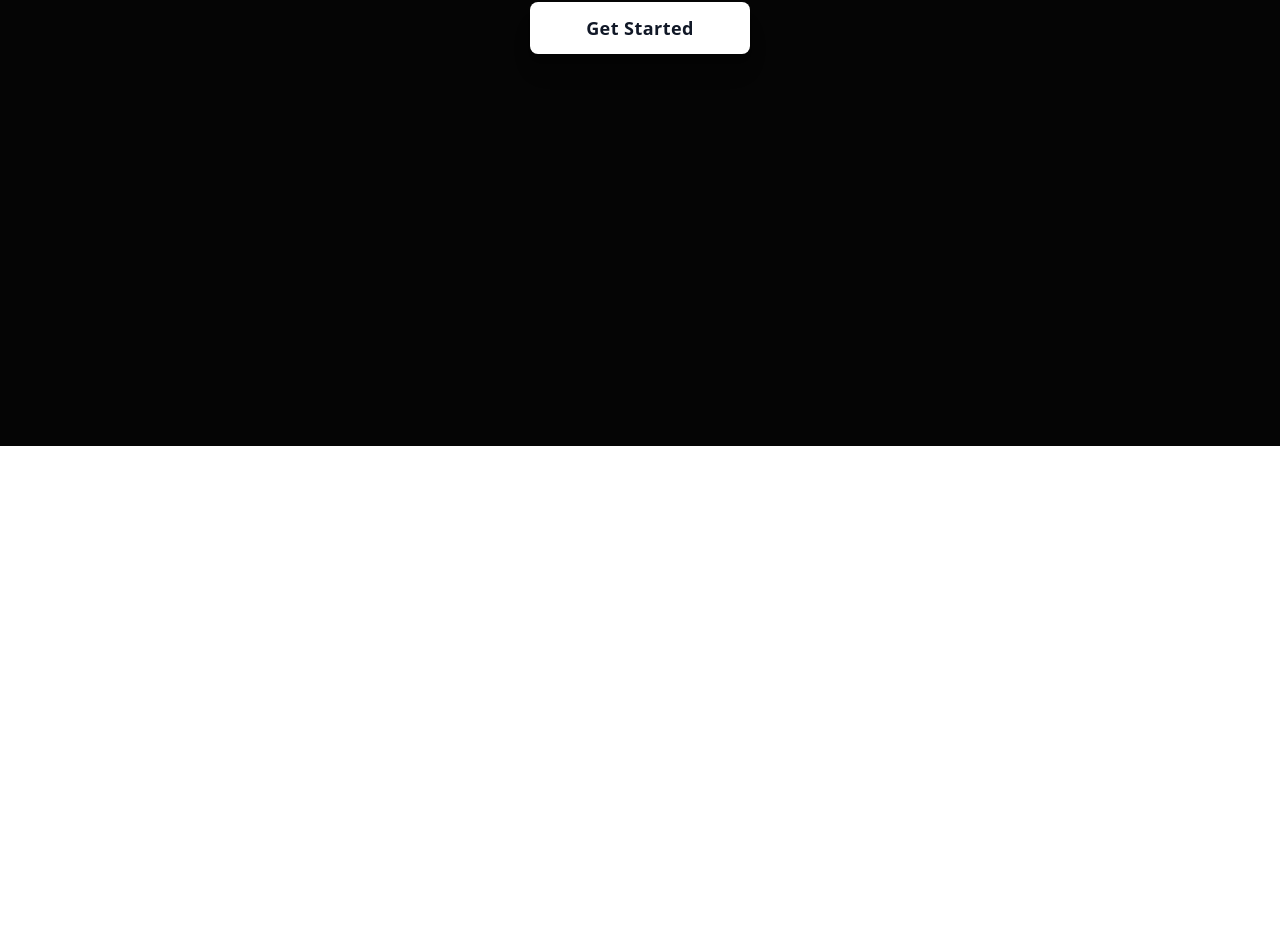
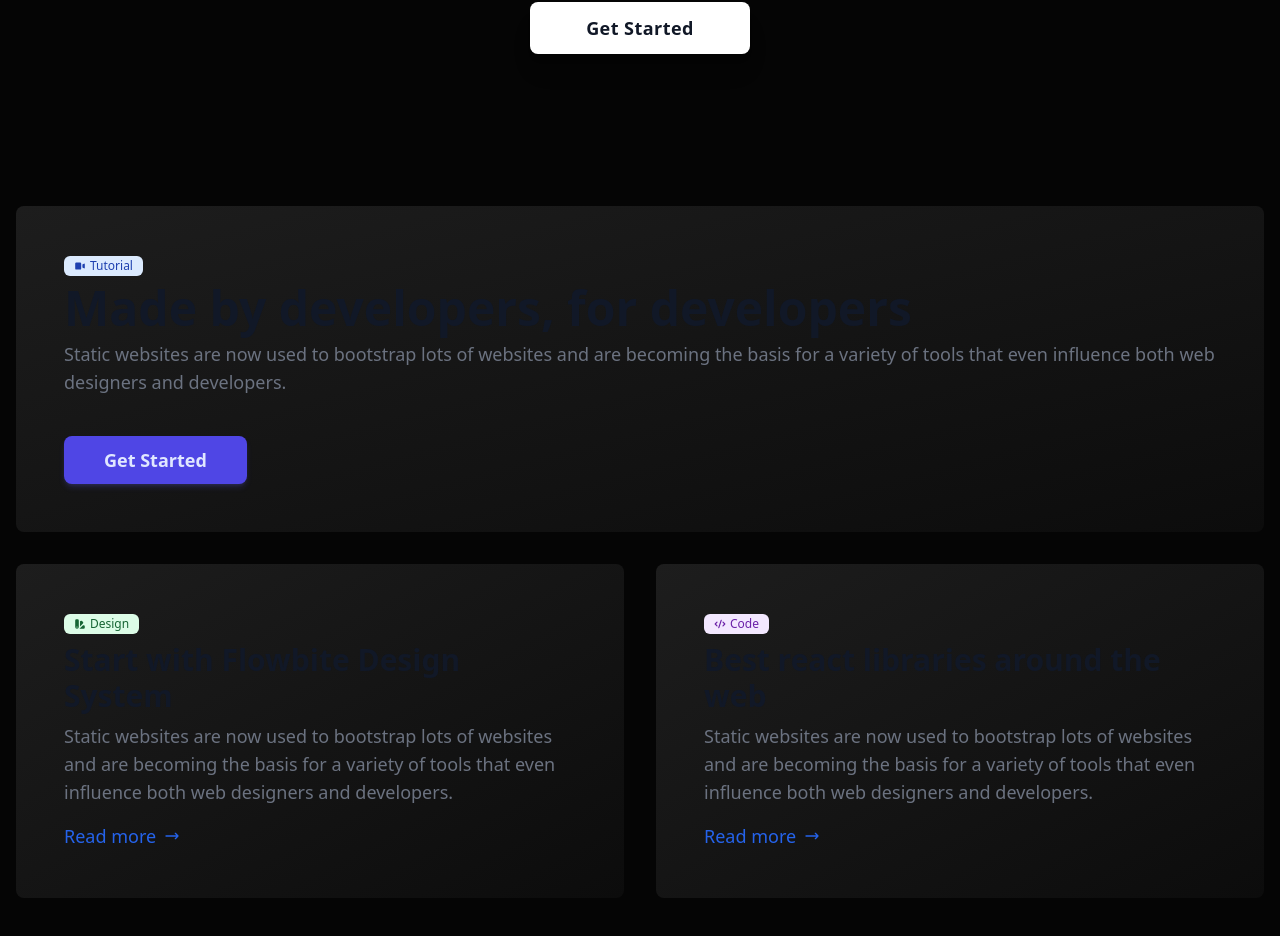
Before and after one commit to ramezj/HeyFeedback, a Next.js app: page / in a window 1280 px wide. Shown: the part 354-1290 px from the top of the page. Before the commit the page ends 800 px from the top, so only its background shows below. Built offline with nearby package versions, Linux system fonts and the light colour scheme; no server answers.

Commit message:
🎉 New Features Component

```diff
--- /dev/null
+++ b/src/Components/Features.js
@@ -0,0 +1,57 @@
+import React from 'react'
+import Button from '../Components/Button';
+import Badge from '../Components/Badge';
+
+const Features = () => {
+  return (
+    <section class="">
+    <div class="py-8 px-4 mx-auto max-w-screen-xl lg:py-16">
+        <div class="bg-gradient-to-br from-[#1d1d1d] to-[#0c0c0c] dark:bg-gray-800 border-none rounded-lg p-8 md:p-12 mb-8">
+            <a href="#" class="bg-blue-100 text-blue-800 text-xs font-medium inline-flex items-center px-2.5 py-0.5 rounded-md dark:bg-gray-700 dark:text-blue-400 mb-2">
+                <svg class="w-3 h-3 mr-1" fill="currentColor" viewBox="0 0 20 20" xmlns="http://www.w3.org/2000/svg" aria-hidden="true">
+                    <path d="M2 6a2 2 0 012-2h6a2 2 0 012 2v8a2 2 0 01-2 2H4a2 2 0 01-2-2V6zM14.553 7.106A1 1 0 0014 8v4a1 1 0 00.553.894l2 1A1 1 0 0018 13V7a1 1 0 00-1.447-.894l-2 1z"></path>
+                </svg>
+                Tutorial
+            </a>
+            <h1 class="text-gray-900 dark:text-white text-3xl md:text-5xl font-extrabold mb-2">Made by developers, for developers</h1>
+            <p class="text-lg font-normal text-gray-500 dark:text-gray-400 mb-6">Static websites are now used to bootstrap lots of websites and are becoming the basis for a variety of tools that even influence both web designers and developers.</p>
+            <Button title="Get Started"/>
+        </div>
+        <div class="grid md:grid-cols-2 gap-8">
+            <div class="bg-gradient-to-br from-[#1d1d1d] to-[#0c0c0c] dark:bg-gray-800 border-none rounded-lg p-8 md:p-12">
+                <a href="#" class="bg-green-100 text-green-800 text-xs font-medium inline-flex items-center px-2.5 py-0.5 rounded-md dark:bg-gray-700 dark:text-green-400 mb-2">
+                    <svg class="w-3 h-3 mr-1" fill="currentColor" viewBox="0 0 20 20" xmlns="http://www.w3.org/2000/svg" aria-hidden="true">
+                        <path clip-rule="evenodd" fill-rule="evenodd" d="M4 2a2 2 0 00-2 2v11a3 3 0 106 0V4a2 2 0 00-2-2H4zm1 14a1 1 0 100-2 1 1 0 000 2zm5-1.757l4.9-4.9a2 2 0 000-2.828L13.485 5.1a2 2 0 00-2.828 0L10 5.757v8.486zM16 18H9.071l6-6H16a2 2 0 012 2v2a2 2 0 01-2 2z"></path>
+                    </svg>
+                    Design
+                </a>
+                <h2 class="text-gray-900 dark:text-white text-3xl font-extrabold mb-2">Start with Flowbite Design System</h2>
+                <p class="text-lg font-normal text-gray-500 dark:text-gray-400 mb-4">Static websites are now used to bootstrap lots of websites and are becoming the basis for a variety of tools that even influence both web designers and developers.</p>
+                <a href="#" class="text-blue-600 dark:text-blue-500 hover:underline font-medium text-lg inline-flex items-center">Read more
+                    <svg aria-hidden="true" class="w-4 h-4 ml-2" fill="none" stroke="currentColor" stroke-width="2" viewBox="0 0 24 24" xmlns="http://www.w3.org/2000/svg">
+                        <path stroke-linecap="round" stroke-linejoin="round" d="M17 8l4 4m0 0l-4 4m4-4H3"></path>
+                    </svg>
+                </a>
+            </div>
+            <div class="bg-gradient-to-br from-[#1d1d1d] to-[#0c0c0c] border-none rounded-lg p-8 md:p-12">
+                <a href="#" class="bg-purple-100 text-purple-800 text-xs font-medium inline-flex items-center px-2.5 py-0.5 rounded-md dark:bg-gray-700 dark:text-purple-400 mb-2">
+                    <svg class="w-3 h-3 mr-1" fill="currentColor" viewBox="0 0 20 20" xmlns="http://www.w3.org/2000/svg" aria-hidden="true">
+                        <path clip-rule="evenodd" fill-rule="evenodd" d="M12.316 3.051a1 1 0 01.633 1.265l-4 12a1 1 0 11-1.898-.632l4-12a1 1 0 011.265-.633zM5.707 6.293a1 1 0 010 1.414L3.414 10l2.293 2.293a1 1 0 11-1.414 1.414l-3-3a1 1 0 010-1.414l3-3a1 1 0 011.414 0zm8.586 0a1 1 0 011.414 0l3 3a1 1 0 010 1.414l-3 3a1 1 0 11-1.414-1.414L16.586 10l-2.293-2.293a1 1 0 010-1.414z"></path>
+                    </svg>
+                    Code
+                </a>
+                <h2 class="text-gray-900 dark:text-white text-3xl font-extrabold mb-2">Best react libraries around the web</h2>
+                <p class="text-lg font-normal text-gray-500 dark:text-gray-400 mb-4">Static websites are now used to bootstrap lots of websites and are becoming the basis for a variety of tools that even influence both web designers and developers.</p>
+                <a href="#" class="text-blue-600 dark:text-blue-500 hover:underline font-medium text-lg inline-flex items-center">Read more
+                    <svg aria-hidden="true" class="w-4 h-4 ml-2" fill="none" stroke="currentColor" stroke-width="2" viewBox="0 0 24 24" xmlns="http://www.w3.org/2000/svg">
+                        <path stroke-linecap="round" stroke-linejoin="round" d="M17 8l4 4m0 0l-4 4m4-4H3"></path>
+                    </svg>
+                </a>
+            </div>
+        </div>
+    </div>
+</section>
+  )
+}
+
+export default Features
--- a/src/Components/Jumbotron.js
+++ b/src/Components/Jumbotron.js
@@ -6,7 +6,7 @@ return (
     <>
 <section>
     <div class="py-8 px-4 mx-auto max-w-screen-xl text-center lg:py-16">
-        <h1 class="mb-4 text-4xl font-medium tracking-tight leading-none text-gray-900 md:text-5xl lg:text-6xl dark:text-white">User Feedback Management at its Finest </h1>
+        <h1 class="mb-4 text-4xl font-extrabold tracking-tight leading-none text-gray-900 md:text-5xl lg:text-6xl dark:text-white">User Feedback Management at its Finest </h1>
         <p class="mb-8 text-lg font-normal text-gray-500 lg:text-xl sm:px-16 lg:px-48 dark:text-gray-400">Here at Flowbite we focus on markets where technology, innovation, and capital can unlock long-term value and drive economic growth.</p>
         <div class="flex flex-col space-y-4 sm:flex-row sm:justify-center sm:space-y-0 sm:space-x-4">
         <button type="button" class="font-bold text-lg flex items-center justify-center text-gray-900 bg-white shadow-xl px-14 py-3 tracking-wide capitalize transition-colors transform rounded-lg">
--- a/src/pages/index.js
+++ b/src/pages/index.js
@@ -6,6 +6,7 @@ import Navbar from "../Components/Navbar";
 import Jumbotron from '@/Components/Jumbotron';
 import { motion } from 'framer-motion';
 import Badge from '../Components/Badge';
+import Features from '../Components/Features';
 
 export default function Home() {
   return (
@@ -27,6 +28,7 @@ export default function Home() {
   </center>
   <Jumbotron />
   <br></br>
+  <Features />
   </motion.div>
   )
 }
```
